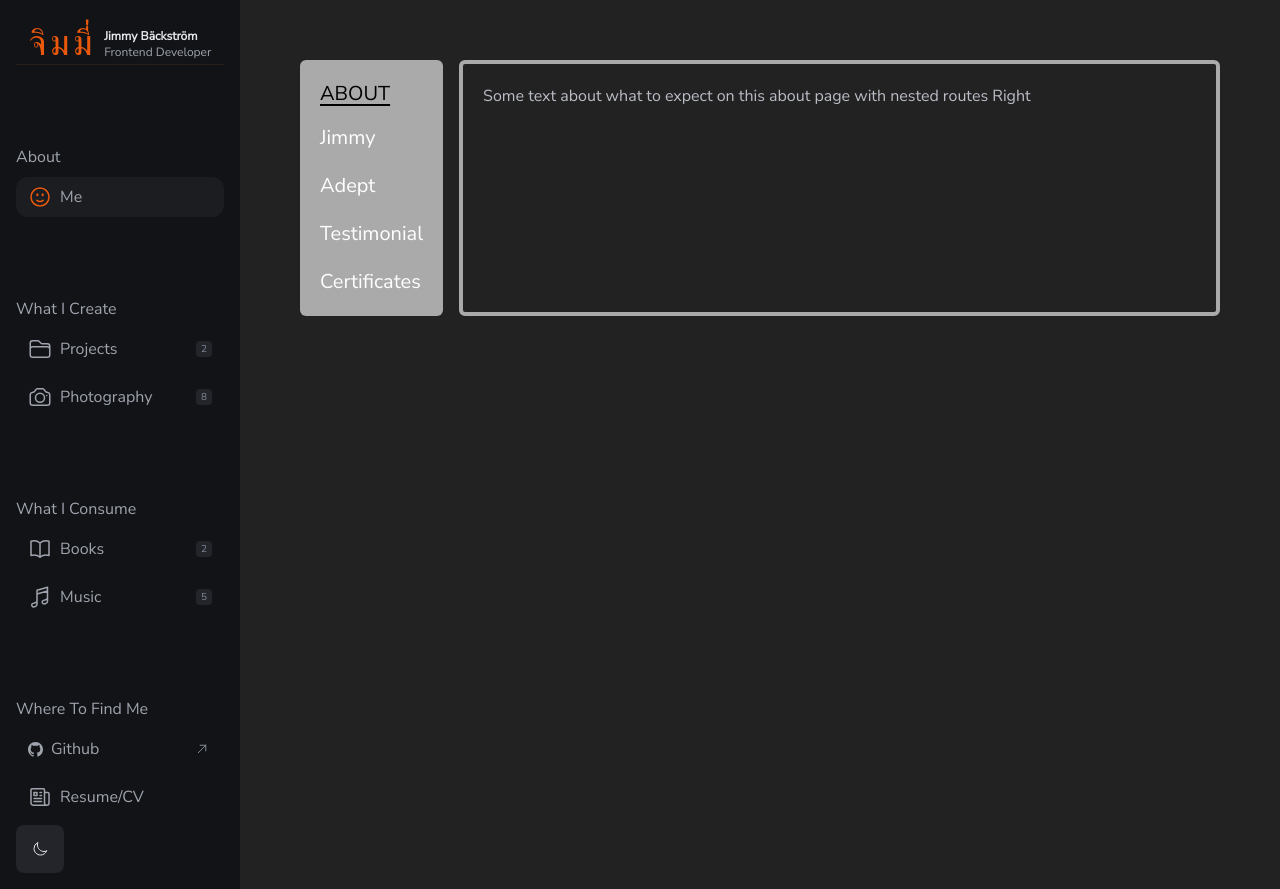
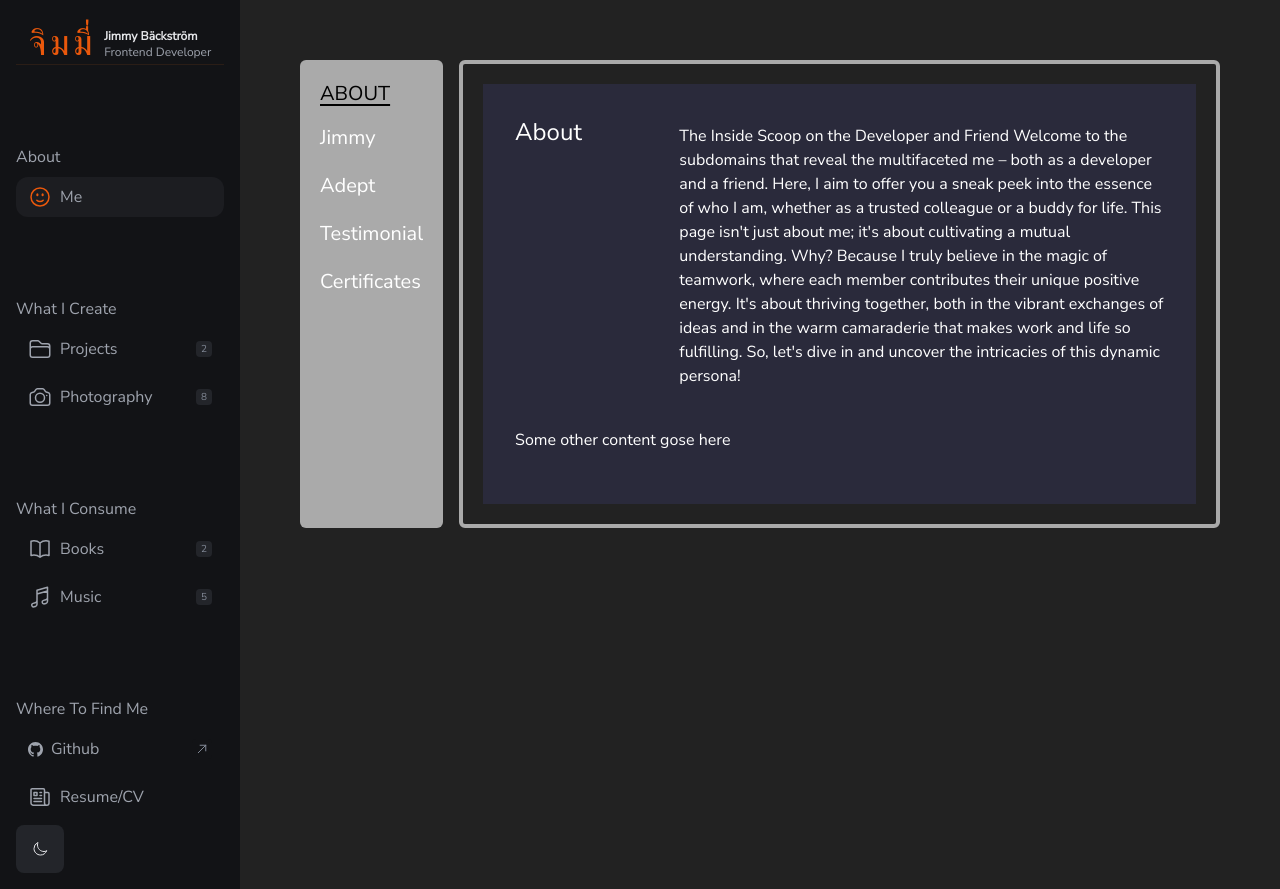
Before and after one commit to wongprom/test-next-13, a Next.js app: page /about in a window 1280 px wide. Built offline with nearby package versions, Linux system fonts and the light colour scheme.

Commit message:
#38 Add real text for About route.

```diff
--- a/app/about/page.tsx
+++ b/app/about/page.tsx
@@ -2,9 +2,36 @@ import React from 'react';
 
 const about = () => {
   return (
-    <p className="text-[#babdc5]">
-      Some text about what to expect on this about page with nested routes Right
-    </p>
+    <div className="text-white bg-[#2A2A3B] p-0 sm:p-8">
+      <div className="max-w-screen-lg mx-auto">
+        <div className="grid grid-cols-4 gap-2">
+          <div className="col-span-4 lg:col-span-1">
+            <h1 className="text-3xl text-center sm:text-left lg:text-2xl">
+              About
+            </h1>
+          </div>
+          <div className="col-span-4 lg:col-span-3 mt-2">
+            <p>
+              The Inside Scoop on the Developer and Friend Welcome to the
+              subdomains that reveal the multifaceted me – both as a developer
+              and a friend. Here, I aim to offer you a sneak peek into the
+              essence of who I am, whether as a trusted colleague or a buddy for
+              life. This page isn&apos;t just about me; it&apos;s about
+              cultivating a mutual understanding. Why? Because I truly believe
+              in the magic of teamwork, where each member contributes their
+              unique positive energy. It&apos;s about thriving together, both in
+              the vibrant exchanges of ideas and in the warm camaraderie that
+              makes work and life so fulfilling. So, let&apos;s dive in and
+              uncover the intricacies of this dynamic persona!
+            </p>
+          </div>
+        </div>
+
+        <div className="relative flex flex-col gap-7 bg-[#2A2A3B] max-w-screen-lg py-5 mt-5">
+          Some other content gose here
+        </div>
+      </div>
+    </div>
   );
 };
 
```
